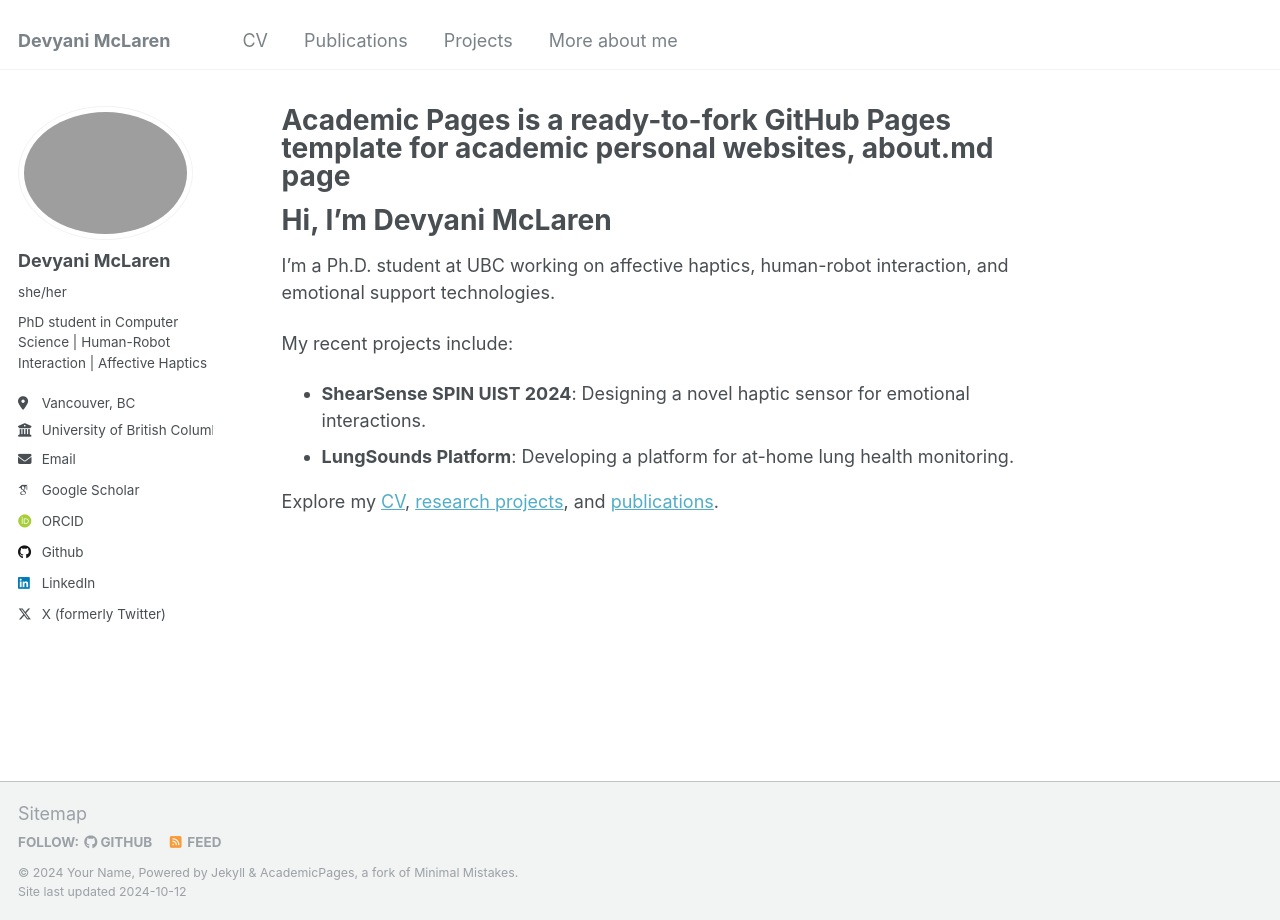
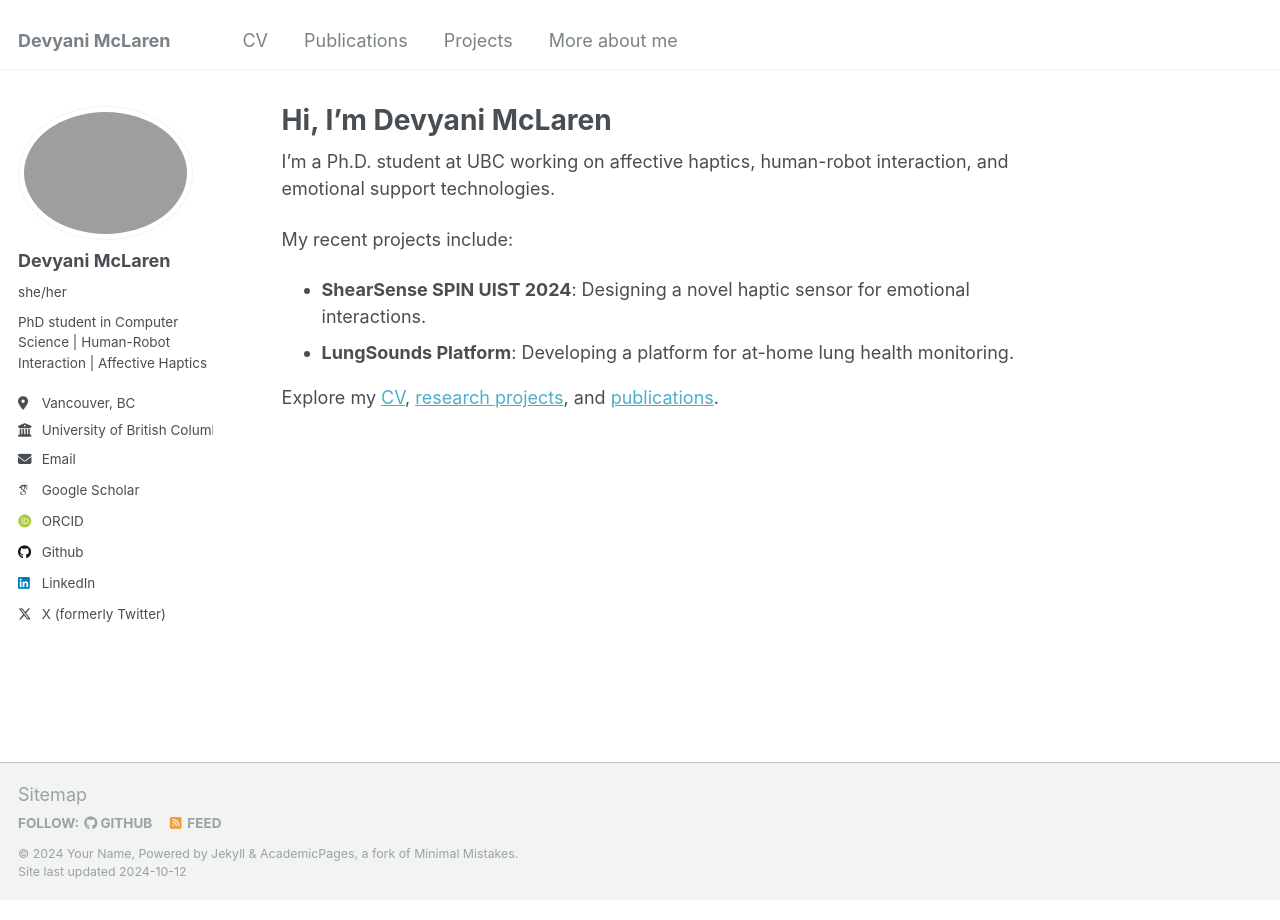
Before and after one commit to Dev-McL/Dev-McL.github.io, a Jekyll site: the page built from _pages/about.md, in a window 1280 px wide. Built offline with Jekyll 4.4.1, drawn with Linux system fonts in a browser that asks for light colours; some web fonts are replaced.

Commit message:
hi im dm

```diff
--- a/_pages/about.md
+++ b/_pages/about.md
@@ -1,13 +1,12 @@
 ---
 permalink: /
-title: "Academic Pages is a ready-to-fork GitHub Pages template for academic personal websites, about.md page"
+title: "Hi, I'm Devyani McLaren"
 author_profile: true
 redirect_from:
   - /about/
   - /about.html
 ---
 
-# Hi, I'm Devyani McLaren
 I'm a Ph.D. student at UBC working on affective haptics, human-robot interaction, and emotional support technologies.
 
 My recent projects include:
```
